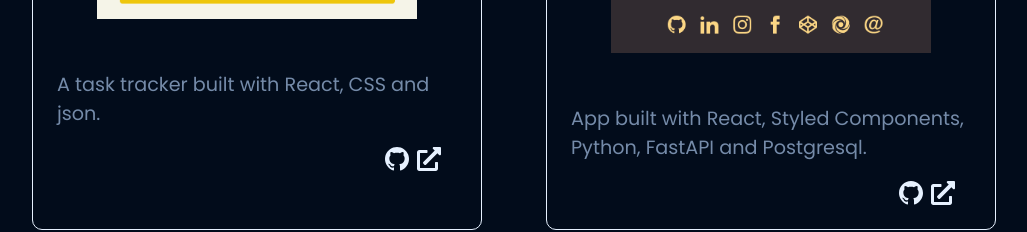
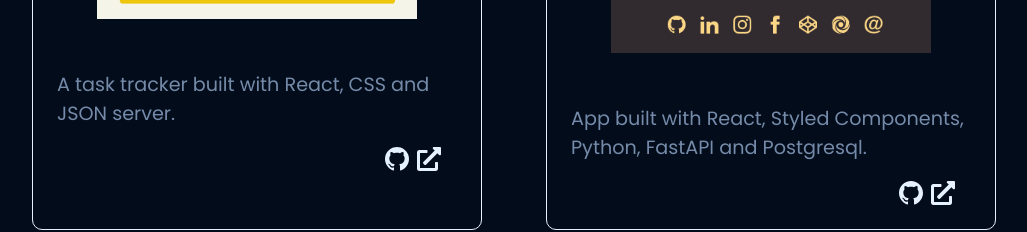
Before and after one commit to stephanianevado/portfolio, a Next.js app: page /work in a window 1280 px wide. Shown: the part 2641-2873 px from the top of the page, without its empty margins (126-1153 px from the left). Built offline with nearby package versions, Linux system fonts and the light colour scheme.

Commit message:
fix task tracker imagen in the work section

```diff
--- a/pages/work.js
+++ b/pages/work.js
@@ -87,7 +87,7 @@ const MyWorks = () => {
           <ProjectBox
               imagen="/Task Tracker.png"
               title="Task Tracker"
-              description="A task tracker built with React, CSS and json."
+              description="A task tracker built with React, CSS and JSON server."
               github="https://github.com/stephanianevado/task-tracker-react"
               pages="https://task-tracker-react-stephanianevado.vercel.app/"
           />
```
